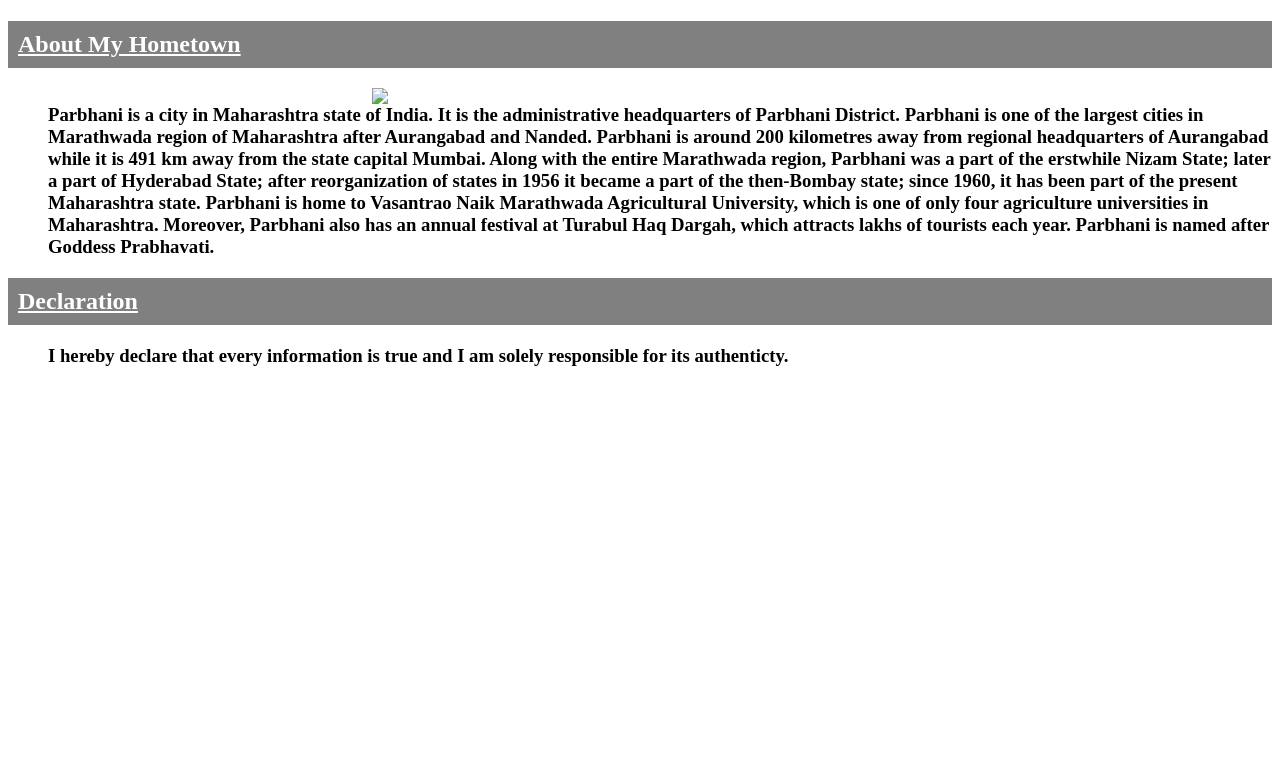
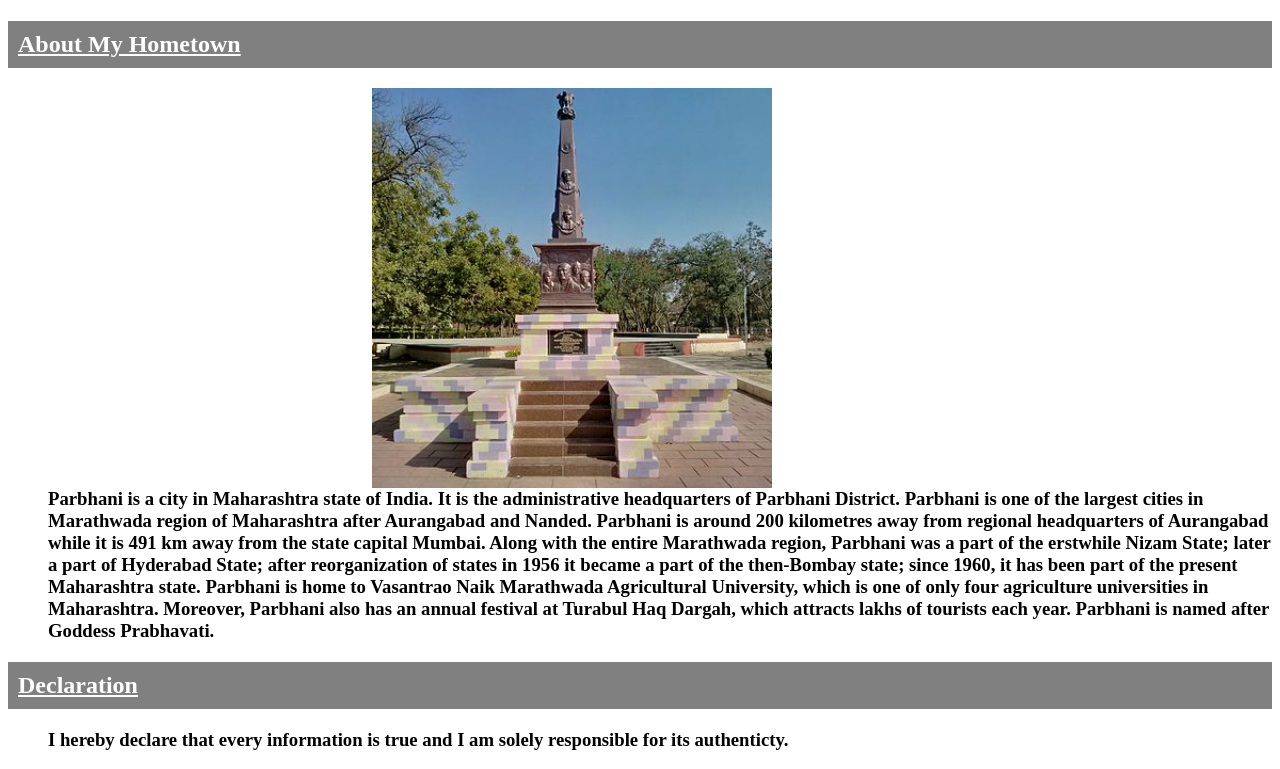
Before and after one commit to abhib26/PL3LA2, a plain HTML site: page index.html in a window 1280 px wide. Shown: the part 1631-2400 px from the top of the page. Before the commit the page ends 2016 px from the top, so only its background shows below. Drawn offline with Linux system fonts and the light colour scheme.

Commit message:
Update index.html

```diff
--- a/index.html
+++ b/index.html
@@ -132,7 +132,7 @@ Educational Qualification</u>
 </h2>
       <ul>
 
-      <img src="Parbhani.jpeg.jpeg" width=400 hspace=500 align=right>
+      <img src="Parbhani.jpeg" width=400 hspace=500 align=right>
       <h3>
             Parbhani is a city in Maharashtra state of India. It is the administrative headquarters of Parbhani District. Parbhani is one of the largest cities in Marathwada region of Maharashtra after Aurangabad and Nanded. Parbhani is around 200 kilometres away from regional headquarters of Aurangabad while it is 491 km away from the state capital Mumbai.
 
```
